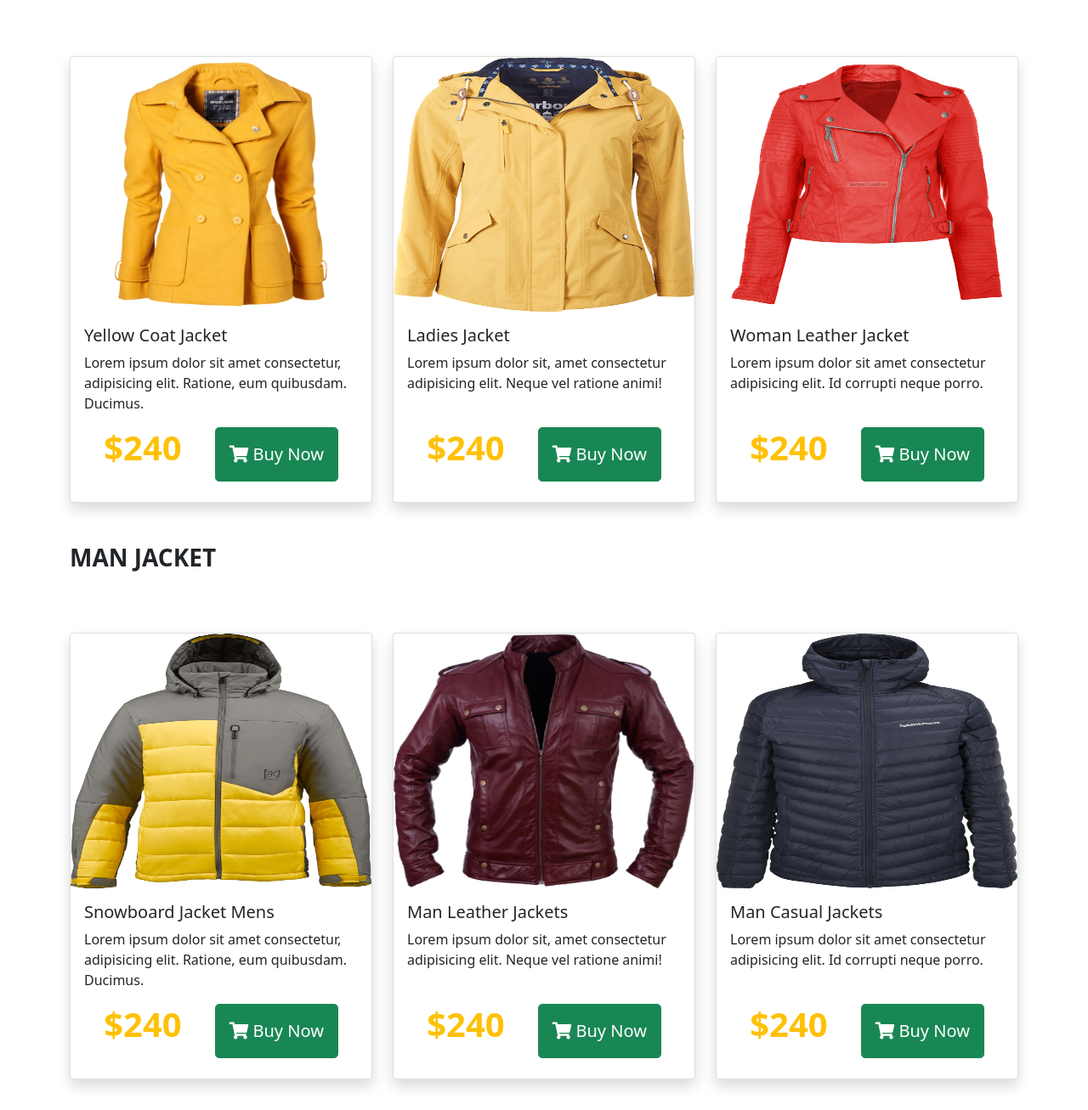
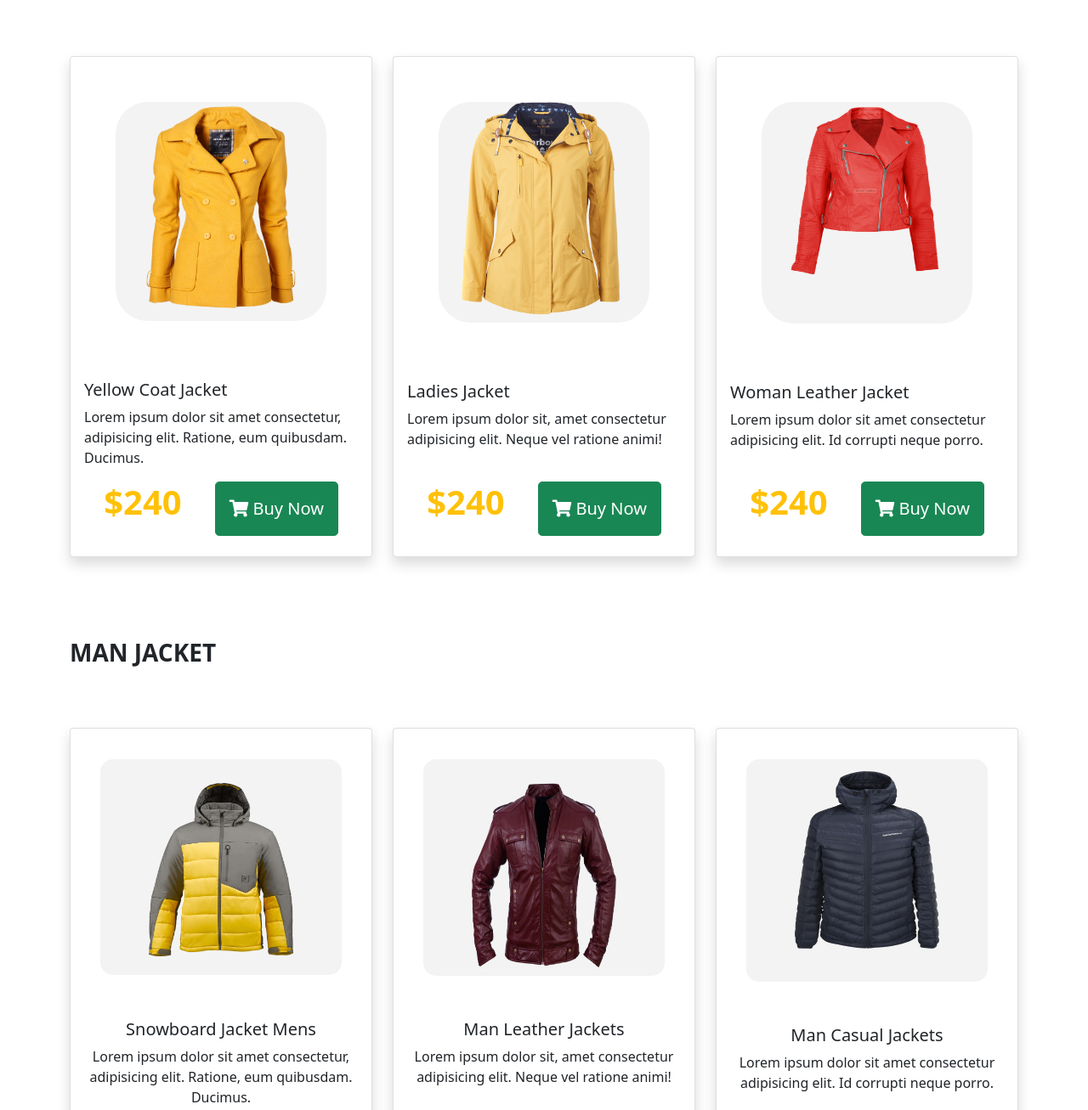
Before and after one commit to sheikhlimon/penguin-fashion-website, a plain HTML site: page index.html in a window 1280 px wide. Shown: the part 660-1967 px from the top of the page at 85% size. Drawn offline with nearby package versions, Linux system fonts and the light colour scheme.

Commit message:
add assignment 2

```diff
--- a/css/style.css
+++ b/css/style.css
@@ -12,3 +12,29 @@
 .inside-shadow {
     box-shadow: inset 0px 0px 30px 30px rgba(0, 0, 0, 0.5);
 }
+
+/* clothes img background for man*/
+.clothes-bg {
+    background-color: rgb(243, 243, 243);
+    border-radius: 15px;
+    margin: 10%;
+}
+
+.clothes-bg img {
+    width: 60%;
+    margin-top: 10%;
+}
+
+/* clothes img background for woman*/
+.clothes-bg-w {
+    max-width: 100%;
+    max-height: 100%;
+    background-color: rgb(243, 243, 243);
+    border-radius: 15%;
+    margin: 15%;
+}
+
+.clothes-bg-w img {
+    width: 100%;
+    margin-bottom: 10%;
+}
--- a/index.html
+++ b/index.html
@@ -18,7 +18,8 @@
         <!-- navbar -->
         <nav class="navbar navbar-expand-lg navbar-light bg-transparent">
             <div class="container-fluid">
-                <a class="navbar-brand col-sm-4" href="#"><img src="images/logo.png" alt="logo" style="width: 250px; height: 50px;"></a>
+                <a class="navbar-brand col-sm-4" href="#"><img src="images/logo.png" alt="logo"
+                        style="width: 250px; height: 50px;"></a>
                 <button class="navbar-toggler" type="button" data-bs-toggle="collapse" data-bs-target="#navbarNav"
                     aria-controls="navbarNav" aria-expanded="false" aria-label="Toggle navigation">
                     <span class="navbar-toggler-icon"></span>
@@ -60,12 +61,14 @@
             </div>
         </section>
         <!-- woman jacket area -->
-        <section id="product" class="container mt-5">
+        <section id="product" class="container mt-5 pb-5">
             <h3 class="text-uppercase fw-bold">Woman Jacket</h3>
             <div class="row row-cols-1 row-cols-md-3 mt-5 g-4">
                 <div class="col">
-                    <div class="card h-100 w-80 shadow">
-                        <img src="images/wc1.png" class="card-img-top" alt="..." width="230px" height="300px">
+                    <div class="card h-100 shadow">
+                        <div class="clothes-bg-w">
+                            <img src="images/wc1.png" class="card-img-top" alt="..." style="margin-bottom: 10px;">
+                        </div>
                         <div class="card-body">
                             <h5 class="card-title">Yellow Coat Jacket</h5>
                             <p class="card-text">Lorem ipsum dolor sit amet consectetur, adipisicing elit. Ratione, eum
@@ -81,8 +84,10 @@
                     </div>
                 </div>
                 <div class="col">
-                    <div class="card h-100 w-80 shadow">
-                        <img src="images/wc2.png" class="card-img-top" alt="..." width="230px" height="300px">
+                    <div class="card h-100 shadow">
+                        <div class="clothes-bg-w">
+                            <img src="images/wc2.png" class="card-img-top" alt="..." style="width: 75%; margin-left: 11%; margin-bottom: 4%;">
+                        </div>
                         <div class="card-body">
                             <h5 class="card-title">Ladies Jacket</h5>
                             <p class="card-text">Lorem ipsum dolor sit, amet consectetur adipisicing elit. Neque vel
@@ -99,7 +104,9 @@
                 </div>
                 <div class="col">
                     <div class="card h-100 w-80 shadow">
-                        <img src="images/wc3.png" class="card-img-top" alt="..." width="230px" height="300px">
+                        <div class="clothes-bg-w">
+                            <img src="images/wc3.png" class="card-img-top" alt="..." style="width: 78%; height: 80%; margin-left: 10%; margin-bottom: 10%;">
+                        </div>
                         <div class="card-body">
                             <h5 class="card-title">Woman Leather Jacket</h5>
                             <p class="card-text">Lorem ipsum dolor sit amet consectetur adipisicing elit. Id corrupti
@@ -117,12 +124,14 @@
             </div>
         </section>
         <!-- man jacket area -->
-        <section class="container mt-5">
+        <section class="container mt-5 pb-5">
             <h3 class="text-uppercase fw-bold">Man Jacket</h3>
-            <div class="row row-cols-1 row-cols-md-3 mt-5 g-4">
+            <div class="row row-cols-1 row-cols-md-3 mt-5 g-4 text-center">
                 <div class="col">
-                    <div class="card h-100 w-80 shadow">
-                        <img src="images/mc1.png" class="card-img-top" alt="..." width="230px" height="300px">
+                    <div class="card h-100 shadow">
+                        <div class="clothes-bg">
+                            <img src="images/mc1.png" class="card-img-top" alt="..." width="100%" height="80%">
+                        </div>
                         <div class="card-body">
                             <h5 class="card-title">Snowboard Jacket Mens</h5>
                             <p class="card-text">Lorem ipsum dolor sit amet consectetur, adipisicing elit. Ratione, eum
@@ -138,8 +147,10 @@
                     </div>
                 </div>
                 <div class="col">
-                    <div class="card h-100 w-80 shadow">
-                        <img src="images/mc2.png" class="card-img-top" alt="..." width="230px" height="300px">
+                    <div class="card h-100 shadow">
+                        <div class="clothes-bg">
+                            <img src="images/mc2.png" class="card-img-top" alt="..." style="margin-top: 10%; height: 85%; margin-bottom: 17%;">
+                        </div>
                         <div class="card-body">
                             <h5 class="card-title">Man Leather Jackets</h5>
                             <p class="card-text">Lorem ipsum dolor sit, amet consectetur adipisicing elit. Neque vel
@@ -155,8 +166,10 @@
                     </div>
                 </div>
                 <div class="col">
-                    <div class="card h-100 w-80 shadow">
-                        <img src="images/mc3.png" class="card-img-top" alt="..." width="230px" height="300px">
+                    <div class="card h-100 shadow">
+                        <div class="clothes-bg">
+                            <img src="images/mc3.png" class="card-img-top" alt="..." style="height: 80%; margin-top: 5%;">
+                        </div>
                         <div class="card-body">
                             <h5 class="card-title">Man Casual Jackets</h5>
                             <p class="card-text">Lorem ipsum dolor sit amet consectetur adipisicing elit. Id corrupti
@@ -174,10 +187,10 @@
             </div>
         </section>
         <!-- about us area -->
-        <section id="aboutus" class="container">
+        <section id="aboutus" class="container mt-5">
             <div class="row">
                 <div class="col-sm-6 text-center">
-                        <div class="card mb-3 mt-5" style="max-width: 50rem;">
+                    <div class="card mb-3 mt-5 shadow" style="max-width: 50rem;">
                         <div class="row g-0">
                             <div class="col-sm-4">
                                 <img src="images/shop.png" alt="..." width="100px" height="70px" class="m-5">
@@ -185,12 +198,13 @@
                             <div class="col-sm-8">
                                 <div class="card-body m-3">
                                     <h5 class="card-title">Find the Perfect Fit</h5>
-                                        <p class="card-text">Everybody is different, which is why we offer different styles.</p>
+                                    <p class="card-text">Everybody is different, which is why we offer different styles.
+                                    </p>
                                 </div>
                             </div>
                         </div>
                     </div>
-                        <div class="card mb-3 mt-2" style="max-width: 50rem;">
+                    <div class="card mb-3 mt-2 shadow" style="max-width: 50rem;">
                         <div class="row g-0">
                             <div class="col-sm-4">
                                 <img src="images/exchange.png" alt="..." width="100px" height="70px" class="m-5">
@@ -203,7 +217,7 @@
                             </div>
                         </div>
                     </div>
-                        <div class="card mb-3 mt-2" style="max-width: 50rem;">
+                    <div class="card mb-3 mt-2 shadow" style="max-width: 50rem;">
                         <div class="row g-0">
                             <div class="col-sm-4">
                                 <img src="images/contact.png" alt="..." width="100px" height="70px" class="m-5">
@@ -211,20 +225,21 @@
                             <div class="col-sm-8">
                                 <div class="card-body m-3">
                                     <h5 class="card-title">Contact Our Seller</h5>
-                                        <p class="card-text">They are to help. That's quite literally what we pay them for.</p>
+                                    <p class="card-text">They are to help. That's quite literally what we pay them for.
+                                    </p>
                                 </div>
                             </div>
                         </div>
                     </div>
                 </div>
                 <div class="col-sm-6 d-flex align-items-center mt-5">
-                            <img src="images/XMLID 1.png" alt="" width="100%" height="auto" class="">
+                    <img src="images/XMLID 1.png" alt="" width="100%" height="auto">
                 </div>
             </div>
         </section>
         <!-- contact us area  -->
-        <section id="contactus" class="container mt-5">
-            <div class="row bg-secondary rounded">
+        <section id="contactus" class="container mt-5 pt-5">
+            <div class="row bg-light rounded">
                 <div class="col-sm-4">
                     <h4 class="ms-4">Information</h4>
                     <ul class="mt-1 list-unstyled text-light">
```
Also changed, not shown: Screenshot_1.png (deleted). Lines whose indentation alone changed are shown as unchanged.
